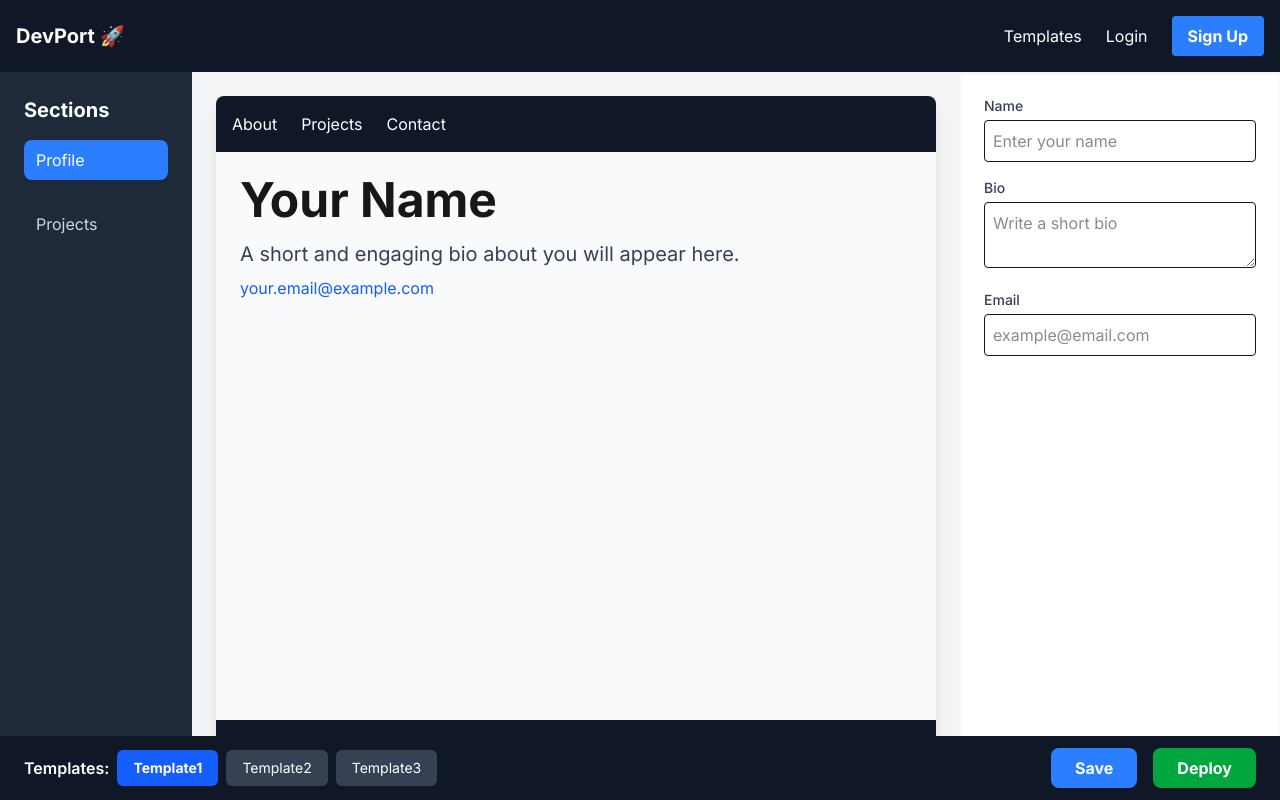
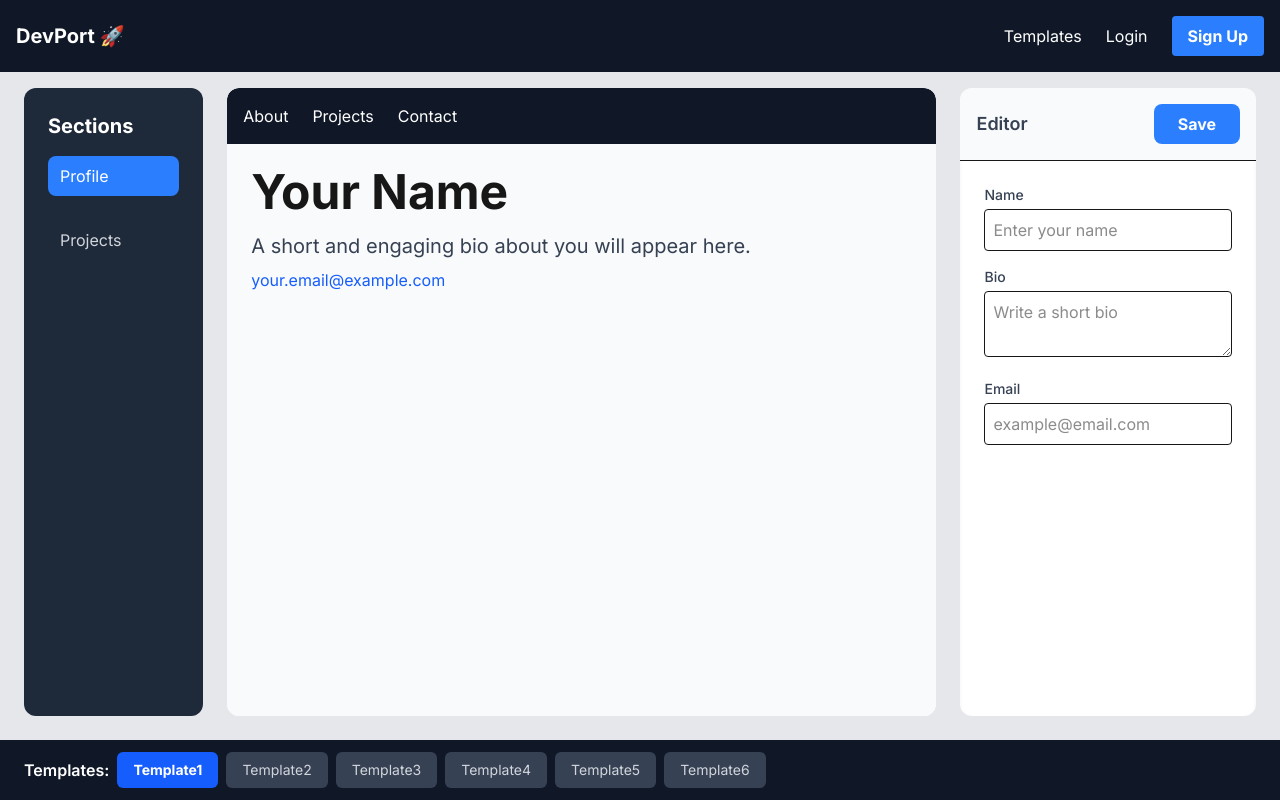
Before and after one commit to dilip27m/devport-frontend, a Next.js app: page /editor in a window 1280 px wide. Built offline with nearby package versions, Linux system fonts and the light colour scheme.

Commit message:
Bugs:Fixed all the bugs in editor page

```diff
--- a/package.json
+++ b/package.json
@@ -15,6 +15,7 @@
     "next": "^15.5.2",
     "react": "19.1.0",
     "react-dom": "19.1.0",
+    "react-frame-component": "^5.2.7",
     "react-icons": "^5.5.0"
   },
   "devDependencies": {
--- a/src/app/(main)/editor/components/Bottombar.tsx
+++ b/src/app/(main)/editor/components/Bottombar.tsx
@@ -2,45 +2,30 @@
 
 import React from "react";
 
-// Define the possible statuses for our save button
 export type SaveStatus = "idle" | "saving" | "success" | "error";
 
 interface BottomBarProps {
   activeTemplate: string;
   onTemplateChange: (template: string) => void;
-  onSave: () => void; // A function to trigger the save
-  saveStatus: SaveStatus; // The current status from the parent
 }
 
-const templates = ["template1", "template2", "template3"];
+const templates = [
+  "template1",
+  "template2",
+  "template3",
+  "template4",
+  "template5",
+  "template6",
+];
 
 const BottomBar: React.FC<BottomBarProps> = ({
   activeTemplate,
   onTemplateChange,
-  onSave,
-  saveStatus,
 }) => {
-  // Helper function to determine button text and style
-  const getSaveButtonContent = () => {
-    switch (saveStatus) {
-      case "saving":
-        return { text: "Saving...", disabled: true, className: "bg-yellow-500" };
-      case "success":
-        return { text: "Saved!", disabled: false, className: "bg-green-500 hover:bg-green-600" };
-      case "error":
-        return { text: "Save Failed", disabled: false, className: "bg-red-500 hover:bg-red-600" };
-      default: // idle
-        return { text: "Save", disabled: false, className: "bg-blue-500 hover:bg-blue-600" };
-    }
-  };
-
-  const saveButton = getSaveButtonContent();
-
   return (
-    <div className="absolute bottom-0 left-0 right-0 h-16 bg-gray-900 text-white flex items-center justify-between px-6 z-10">
-      {/* Template Switcher */}
-      <div className="flex items-center space-x-2">
-        <span className="font-semibold">Templates:</span>
+    <div className=" bg-gray-900 px-6 py-3 overflow-x-auto shadow-md z-50">
+      <div className="flex items-center space-x-2 whitespace-nowrap">
+        <span className="font-semibold text-white mr-2">Templates:</span>
         {templates.map((template) => (
           <button
             key={template}
@@ -48,31 +33,13 @@ const BottomBar: React.FC<BottomBarProps> = ({
             className={`px-4 py-2 rounded-md text-sm transition ${
               activeTemplate === template
                 ? "bg-blue-600 text-white font-bold"
-                : "bg-gray-700 hover:bg-gray-600"
+                : "bg-gray-700 text-gray-300 hover:bg-gray-600"
             }`}
           >
             {template.charAt(0).toUpperCase() + template.slice(1)}
           </button>
         ))}
       </div>
-
-      {/* Save and Deploy Buttons */}
-      <div className="flex items-center space-x-4">
-        <button
-          onClick={onSave}
-          disabled={saveButton.disabled}
-          className={`font-bold py-2 px-6 rounded-lg transition text-white ${saveButton.className}`}
-        >
-          {saveButton.text}
-        </button>
-        <button
-          // We will implement this later
-          // onClick={onDeploy}
-          className="bg-green-600 hover:bg-green-700 text-white font-bold py-2 px-6 rounded-lg transition"
-        >
-          Deploy
-        </button>
-      </div>
     </div>
   );
 };
--- a/src/app/(main)/editor/components/FormContainer.tsx
+++ b/src/app/(main)/editor/components/FormContainer.tsx
@@ -1,38 +1,67 @@
 "use client";
 
 import React from "react";
-import ProfileForm from "@/app/(main)/editor/components/forms/ProfileForm";
-import ProjectsForm from "@/app/(main)/editor/components/forms/ProjectsForm";
+import ProfileForm from "./forms/ProfileForm";
+import ProjectsForm from "./forms/ProjectsForm";
+// We need the SaveStatus type here
+import { SaveStatus } from "./Bottombar";
 
 interface FormContainerProps {
   section: string;
   data: any;
   setData: React.Dispatch<React.SetStateAction<any>>;
+  // Add the new props for saving
+  onSave: () => void;
+  saveStatus: SaveStatus;
+  lastSaved: string | null;
 }
 
-const FormContainer: React.FC<FormContainerProps> = ({ section, data, setData }) => {
+const FormContainer: React.FC<FormContainerProps> = ({
+  section,
+  data,
+  setData,
+  onSave,
+  saveStatus,
+  lastSaved,
+}) => {
+  const getSaveButtonContent = () => {
+    switch (saveStatus) {
+      case "saving": return { text: "Saving...", disabled: true, className: "bg-yellow-500" };
+      case "success": return { text: "Saved!", disabled: false, className: "bg-green-500" };
+      case "error": return { text: "Save Failed", disabled: false, className: "bg-red-500" };
+      default: return { text: "Save", disabled: false, className: "bg-blue-500 hover:bg-blue-600" };
+    }
+  };
+
+  const saveButton = getSaveButtonContent();
+
   return (
-    <div className="space-y-6">
-      {section === "Profile" && (
-        <ProfileForm
-          data={data.profile}
-          onChange={(field, value) =>
-            setData({ ...data, profile: { ...data.profile, [field]: value } })
-          }
-        />
-      )}
+    <div className="flex flex-col h-full">
+      {/* --- NEW HEADER for Save Button --- */}
+      <div className="p-4 border-b bg-gray-50">
+        <div className="flex justify-between items-center">
+          <h2 className="text-lg font-semibold text-gray-700">Editor</h2>
+          <button
+            onClick={onSave}
+            disabled={saveButton.disabled}
+            className={`font-bold py-2 px-6 rounded-lg transition text-white ${saveButton.className}`}
+          >
+            {saveButton.text}
+          </button>
+        </div>
+        {lastSaved && (
+          <p className="text-xs text-gray-500 mt-1 text-right">
+            Last saved: {lastSaved}
+          </p>
+        )}
+      </div>
+      {/* ---------------------------------- */}
 
-
-
-      {section === "Projects" && (
-        <ProjectsForm
-          projects={data.projects}
-          onChange={(projects) => setData({ ...data, projects })}
-        />
-      )}
-
-
-
+      {/* The actual forms are now in a scrollable container */}
+ <div className="flex-1 p-6 overflow-y-auto pb-24">
+  {section === "Profile" && ( <ProfileForm data={data.profile} onChange={(field, value) => setData({ ...data, profile: { ...data.profile, [field]: value } })} /> )}
+  {section === "Projects" && ( <ProjectsForm projects={data.projects} onChange={(projects) => setData({ ...data, projects })} /> )}
+</div>
     </div>
   );
 };
--- a/src/app/(main)/editor/components/LivePreview.tsx
+++ b/src/app/(main)/editor/components/LivePreview.tsx
@@ -2,47 +2,56 @@
 
 import React, { Suspense } from "react";
 
-// --- START OF FIX ---
-
-// 1. Define an interface for the props that ALL template shells will receive.
-//    This tells TypeScript what to expect.
 interface TemplateShellProps {
-  data: any; // You can make this more specific later if you want
+  data: any;
 }
 
-// 2. We use this interface to create a more specific type for our lazy-loaded components.
-type LazyTemplateComponent = React.LazyExoticComponent<React.ComponentType<TemplateShellProps>>;
+type LazyTemplateComponent = React.LazyExoticComponent<
+  React.ComponentType<TemplateShellProps>
+>;
 
-// --- END OF FIX ---
-
-
-// Now, we use our new, more specific type for our components and map.
-const Template1: LazyTemplateComponent = React.lazy(() => import("@/app/templates/template1/Template1Shell"));
-// const Template2: LazyTemplateComponent = React.lazy(() => import("@/app/templates/template2/Template2Shell"));
-
+const Template1: LazyTemplateComponent = React.lazy(
+  () => import("@/app/templates/template1/Template1Shell")
+);
 
 const templateComponents: { [key: string]: LazyTemplateComponent } = {
   template1: Template1,
-  // template2: Template2,
 };
 
 interface LivePreviewProps {
   data: any;
   activeTemplate: string;
 }
+// --- AFTER (Cleaner and Corrected) ---
 
 const LivePreview: React.FC<LivePreviewProps> = ({ data, activeTemplate }) => {
   const ActiveTemplateComponent = templateComponents[activeTemplate];
 
   return (
-    <div className="h-full w-full bg-white rounded-lg shadow-lg overflow-auto">
-      <Suspense fallback={<div className="p-6 text-center text-gray-500">Loading Template...</div>}>
+    // 1. ADD `overflow-hidden` to clip the child template.
+    // 2. REMOVE redundant styling. The parent `div` in `page.tsx` now handles
+    //    the background, border radius, and shadow.
+    // 3. SET `h-full` to ensure this container fills its parent correctly.
+    <div className="h-full w-full overflow-hidden rounded-xl">
+      <Suspense
+        fallback={
+          <div className="p-6 text-center text-gray-500">
+            Loading Template...
+          </div>
+        }
+      >
         {ActiveTemplateComponent ? (
-          // Now, TypeScript knows that ActiveTemplateComponent accepts a 'data' prop. The error is gone.
-          <ActiveTemplateComponent data={data} />
+          <>
+            {/* The internal structure can be simplified. The parent handles scrolling. */}
+            {/* We add extra padding at the bottom so the REAL bottom bar doesn't hide content */}
+            <div className="h-full overflow-y-auto ">
+              <ActiveTemplateComponent data={data} />
+            </div>
+          </>
         ) : (
           <div className="p-6 text-center text-red-500">
-            <strong>Error:</strong> Template "{activeTemplate}" could not be found.
+            <strong>Error:</strong> Template "{activeTemplate}" could not be
+            found.
           </div>
         )}
       </Suspense>
--- a/src/app/(main)/editor/page.tsx
+++ b/src/app/(main)/editor/page.tsx
@@ -6,9 +6,6 @@ import FormContainer from "@/app/(main)/editor/components/FormContainer";
 import LivePreview from "@/app/(main)/editor/components/LivePreview";
 import BottomBar, { SaveStatus } from "@/app/(main)/editor/components/Bottombar";
 import { useAuth } from "@/context/AuthContext";
-
-// Import the specific 'Project' type definition from your form component.
-// This is the "contract" that ensures the data structure is consistent.
 import { Project } from "@/app/(main)/editor/components/forms/ProjectsForm";
 
 const API_BASE_URL = "http://localhost:5000/api";
@@ -17,33 +14,26 @@ export default function EditorPage() {
   const [activeSection, setActiveSection] = useState("Profile");
   const [activeTemplate, setActiveTemplate] = useState("template1");
   const [saveStatus, setSaveStatus] = useState<SaveStatus>("idle");
+  const [lastSaved, setLastSaved] = useState<string | null>(null); // NEW: State for the timestamp
 
-  // The main state for all portfolio data.
-  // We explicitly use the 'Project[]' type for the projects array.
   const [data, setData] = useState({
     profile: { name: "", bio: "", email: "" },
     projects: [] as Project[],
-    // We can add other sections here as we build them
-    // skills: [] as { id: string, name: string }[],
   });
 
   const { user, token } = useAuth();
 
-  // This effect runs once when the page loads to fetch the user's saved data.
+
   useEffect(() => {
     const loadPortfolioData = async () => {
-      // Don't run if the user isn't logged in yet.
       if (!user || !token) return;
-
       try {
         const response = await fetch(`${API_BASE_URL}/portfolio/${user._id}`, {
           headers: { "Authorization": `Bearer ${token}` },
         });
 
-        // If a 404 is returned, it means it's a new user with no saved portfolio.
         if (response.status === 404) {
-          console.log("No existing portfolio found. Pre-filling with user info.");
-          // Pre-fill the profile with the user's name and email.
+          console.log("No existing portfolio found.");
           setData(prevData => ({
             ...prevData,
             profile: { ...prevData.profile, name: user.name, email: user.email },
@@ -57,14 +47,14 @@ export default function EditorPage() {
 
         const result = await response.json();
         if (result.success) {
-          // Update the state with the data and template choice from the database.
-          // Spreading a default structure first prevents errors if the DB data is missing a field.
           setData({
             profile: { name: "", bio: "", email: "" },
             projects: [],
             ...result.data.data,
           });
           setActiveTemplate(result.data.template);
+          // NEW: Update the state with the loaded timestamp
+          setLastSaved(new Date(result.data.lastUpdatedAt).toLocaleString());
           console.log("Portfolio data loaded successfully!");
         }
       } catch (error) {
@@ -73,9 +63,8 @@ export default function EditorPage() {
     };
 
     loadPortfolioData();
-  }, [user, token]); // This effect re-runs if the user logs in or out.
+  }, [user, token]);
 
-  // This function is called when the user clicks the "Save" button.
   const handleSave = async () => {
     if (!user || !token) {
       alert("You must be logged in to save.");
@@ -90,8 +79,8 @@ export default function EditorPage() {
           "Authorization": `Bearer ${token}`,
         },
         body: JSON.stringify({
-          data: data, // The entire portfolio data object
-          template: activeTemplate, // The user's chosen template
+          data: data,
+          template: activeTemplate,
         }),
       });
 
@@ -101,6 +90,8 @@ export default function EditorPage() {
       const result = await response.json();
       if (result.success) {
         setSaveStatus("success");
+        // NEW: Update the state after a successful save
+        setLastSaved(new Date(result.data.lastUpdatedAt).toLocaleString());
       } else {
         throw new Error(result.error || "An unknown error occurred.");
       }
@@ -108,36 +99,48 @@ export default function EditorPage() {
       console.error("Error saving data:", error);
       setSaveStatus("error");
     } finally {
-      // Reset the button's state after 2 seconds.
       setTimeout(() => setSaveStatus("idle"), 2000);
     }
   };
+ return (
+    // This root container is now simple. It fills the height its parent gives it.
+    <div className="flex flex-col h-full bg-gray-200">
 
-  return (
-    <div className="flex-1 flex relative">
-      <div className="flex w-full">
-        {/* Left Sidebar for navigation */}
-        <div className="w-[15%] bg-gray-800 p-6 overflow-y-auto">
+      {/*
+        This is the container for the three panels.
+        1. `flex-1` makes it fill the available space.
+        2. `items-start` is correctly placed here to stop the panels from stretching.
+        3. `p-6` and `gap-6` provide the spacing.
+      */}
+      <div className="flex-1 flex items-start p-6 gap-6 overflow-hidden">
+
+        {/* Left Sidebar */}
+        <div className="w-[15%] h-full bg-gray-800 p-6 rounded-xl overflow-y-auto">
           <Sidebar active={activeSection} onSelect={setActiveSection} />
         </div>
 
-        {/* Middle panel for the live template preview */}
-        <div className="w-[60%] p-6 overflow-y-auto bg-gray-100">
+        {/* Middle Live Preview Panel */}
+        <div className="w-[60%] h-full bg-white rounded-xl overflow-hidden">
           <LivePreview data={data} activeTemplate={activeTemplate} />
         </div>
 
-        {/* Right panel for the editor forms */}
-        <div className="w-[25%] bg-white p-6 overflow-y-auto shadow-inner">
-          <FormContainer section={activeSection} data={data} setData={setData} />
+        {/* Right Form Panel */}
+        <div className="w-[25%] h-full bg-white shadow-inner flex flex-col rounded-xl overflow-hidden">
+          <FormContainer
+            section={activeSection}
+            data={data}
+            setData={setData}
+            onSave={handleSave}
+            saveStatus={saveStatus}
+            lastSaved={lastSaved}
+          />
         </div>
       </div>
 
-      {/* Bottom bar for templates, saving, and deploying */}
+      {/* The BottomBar sits correctly outside the scrolling content area */}
       <BottomBar
         activeTemplate={activeTemplate}
         onTemplateChange={setActiveTemplate}
-        onSave={handleSave}
-        saveStatus={saveStatus}
       />
     </div>
   );
--- a/src/app/(main)/layout.tsx
+++ b/src/app/(main)/layout.tsx
@@ -1,3 +1,5 @@
+// PASTE THIS ENTIRE CODE BLOCK INTO app/(main)/layout.tsx
+
 import Navbar from "@/components/Navbar"; // Make sure this path is correct
 
 export default function MainAppLayout({
@@ -6,9 +8,19 @@ export default function MainAppLayout({
   children: React.ReactNode;
 }) {
   return (
-    <div className="flex flex-col min-h-screen">
+    // This is now the application shell.
+    <div>
+      {/* 1. The Navbar is rendered. It will be fixed to the top of the viewport. */}
       <Navbar />
-      <main className="flex-1 flex flex-col">{children}</main>
+
+      {/* 2. The <main> content area fills the screen and has top PADDING. */}
+      {/* `h-screen`: Makes the container the full height of the viewport. */}
+      {/* `pt-16`: Adds 4rem (64px) of PADDING to the top. This pushes all */}
+      {/*           children down, perfectly clearing the navbar. */}
+      {/* (If your navbar is taller or shorter than 64px, adjust pt-16 accordingly) */}
+      <main className="h-screen pt-16">
+        {children}
+      </main>
     </div>
   );
 }
--- a/src/app/templates/template1/Template1Shell.tsx
+++ b/src/app/templates/template1/Template1Shell.tsx
@@ -42,14 +42,12 @@ const Template1Shell: React.FC<Template1ShellProps> = ({ data }) => {
   };
 
   return (
-    <div className="min-h-full flex flex-col bg-gray-50 font-sans">
+    <div className="min-h-full flex flex-col bg-gray-50 font-sans rounded-xl">
       <Navbar onNavigate={setCurrentPage} />
       <main className="flex-1">
         {renderCurrentPage()}
       </main>
-      <footer className="bg-gray-900 text-white text-center py-4">
-        © {new Date().getFullYear()} {data.profile.name || "Your Name"}
-      </footer>
+
     </div>
   );
 };
--- a/src/app/templates/template1/layout.tsx
+++ b/src/app/templates/template1/layout.tsx
@@ -12,9 +12,7 @@ export default function Template1Layout({
       <main className="flex-1">
         {children}
       </main>
-      <footer className="bg-gray-900 text-white text-center py-4">
-        © {new Date().getFullYear()} My Portfolio
-      </footer>
+
     </div>
   );
 }
--- a/src/components/Navbar.tsx
+++ b/src/components/Navbar.tsx
@@ -10,7 +10,7 @@ const Navbar = () => {
   const { isAuthenticated, user, logoutUser } = useAuth();
 
   return (
-    <nav className="bg-gray-900 text-white p-4 flex items-center justify-between">
+    <nav className="bg-gray-900 text-white p-4 flex items-center justify-between fixed top-0 left-0 right-0 z-50 mb-10">
       {/* Logo */}
       <div>
         <Link href="/" className="text-xl font-bold">
```
Also changed, not shown: src/app/(main)/editor/components/forms/ProjectsForm.tsx (+3 -15 lines), src/app/templates/template1/HomeView.tsx (+7 -1 lines), 1 other file (tests, documents, lock files or other folders).
